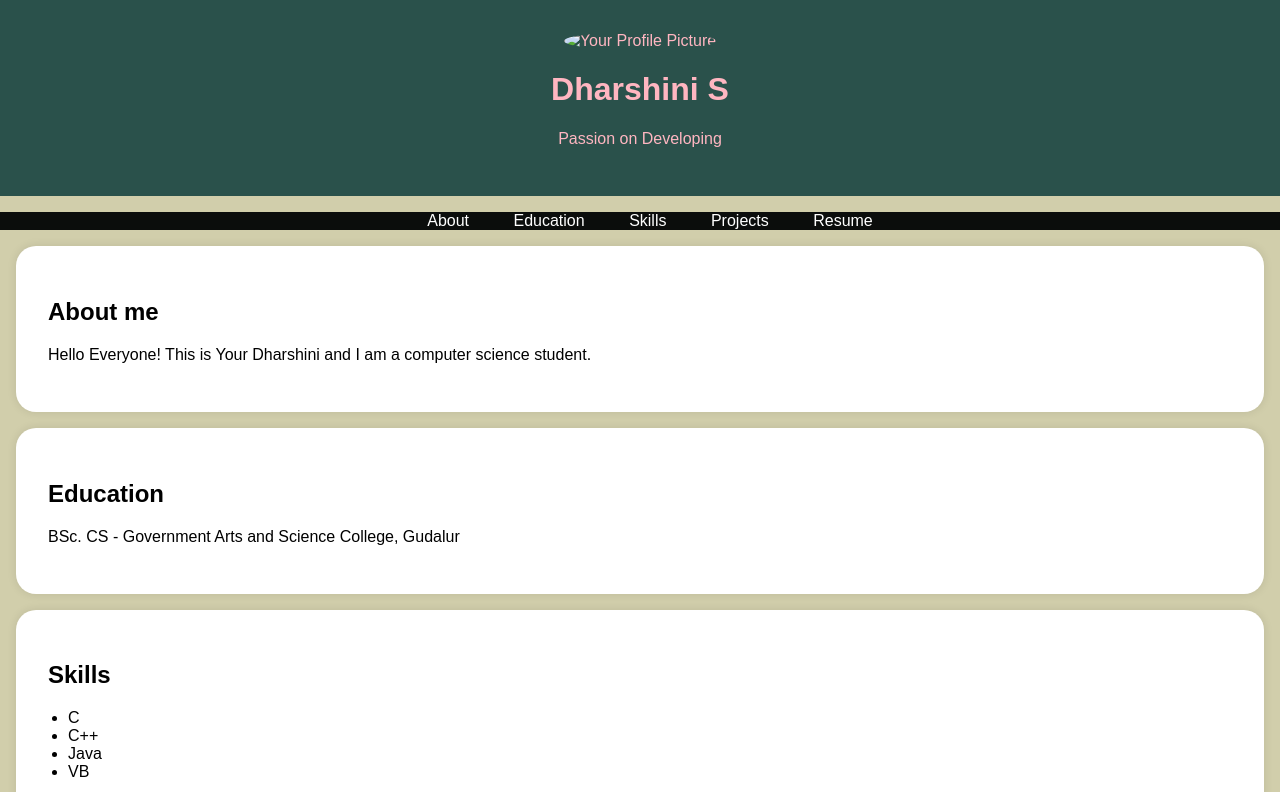
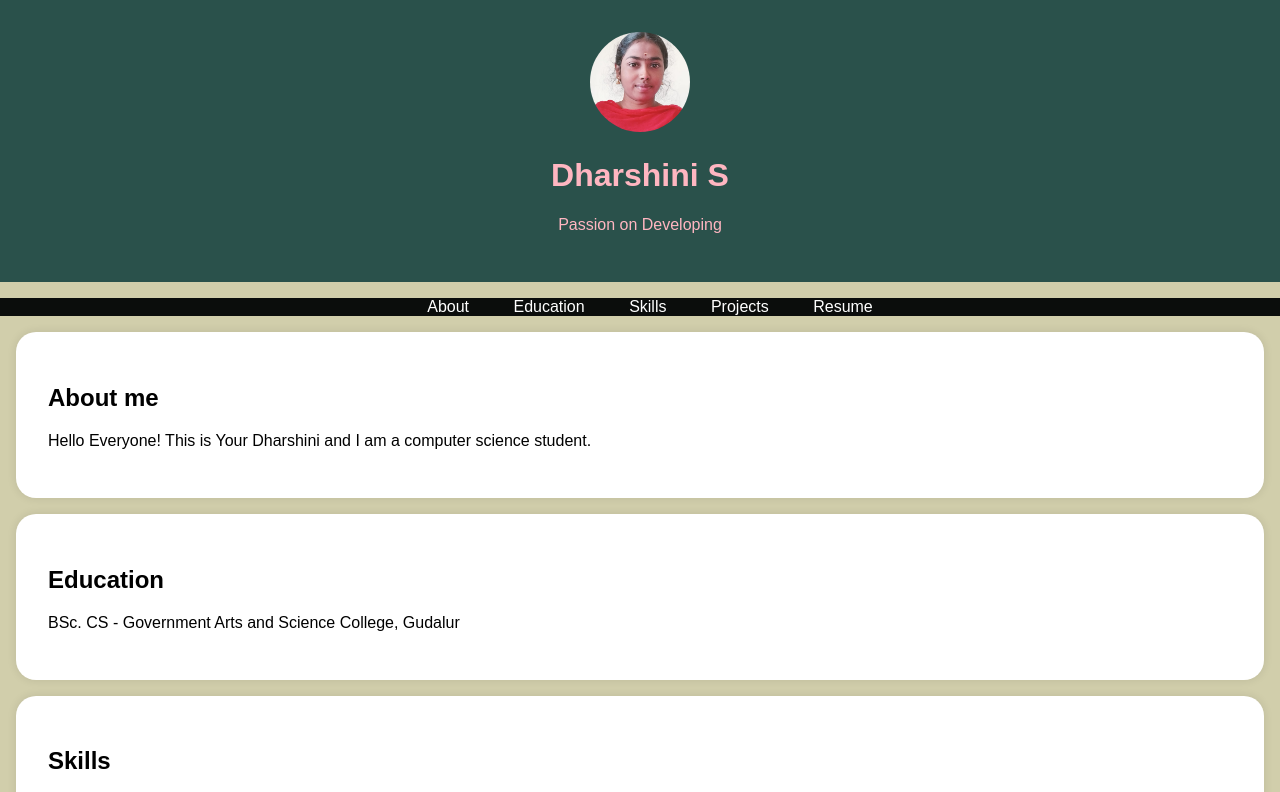
Before and after one commit to Dharshini1608/Digital-Portfolio, a plain HTML site: page index.html in a window 1280 px wide. Shown: the top 792 px of the page. Drawn offline with Linux system fonts and the light colour scheme.

Commit message:
Update index.html

```diff
--- a/index.html
+++ b/index.html
@@ -84,7 +84,7 @@
     <header>
         <div class="header-content">
             <!-- Add your profile picture here -->
-            <img src="\IMG_20231026_135402 " alt="Your Profile Picture" class="profile-picture">
+            <img src="IMG_20231026_135402.jpg " alt="Your Profile Picture" class="profile-picture">
             <h1>Dharshini S</h1>
             <p>Passion on Developing</p>
         </div>
```
